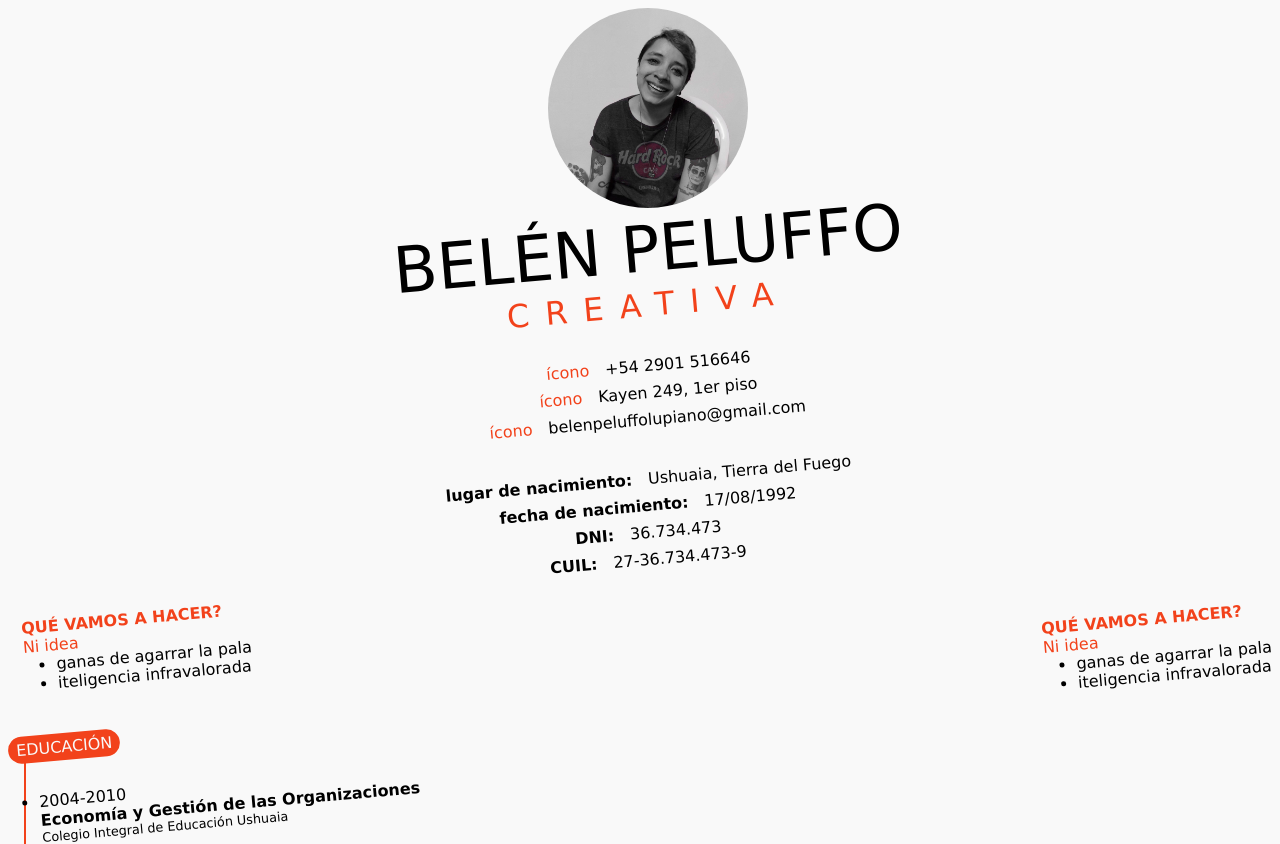
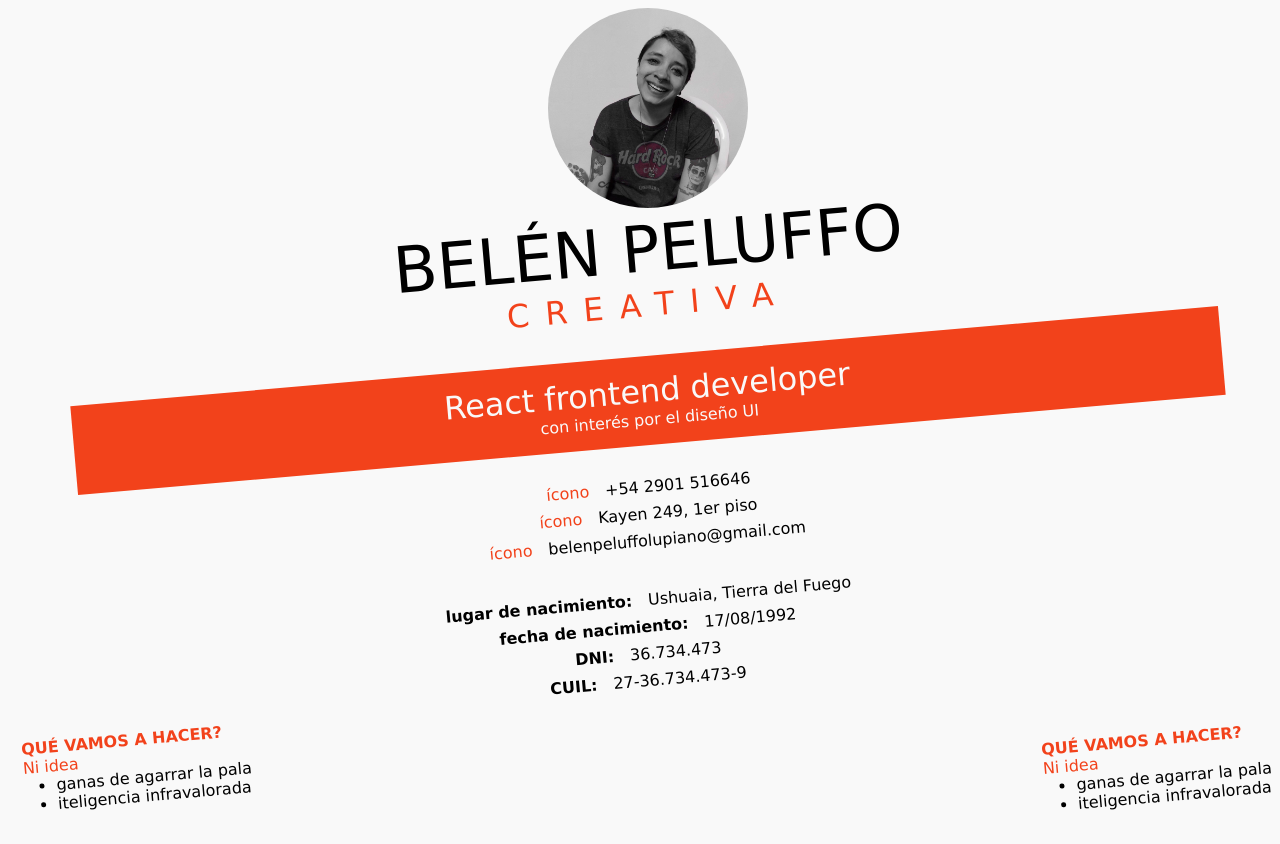
Before and after one commit to BelenPeluffo/curriculum-vitae, a React (Vite) app: page / in a window 1280 px wide. Shown: the top 844 px of the page. Built offline with nearby package versions, Linux system fonts and the light colour scheme.

Commit message:
feat (BioContainer): adds stiles for titles.

```diff
--- a/src/app.module.css
+++ b/src/app.module.css
@@ -86,3 +86,14 @@ ul {
 .itemDescription {
   font-size: var(--small-size);
 }
+
+.bioText,
+.bioSubtitle {
+  font-size: var(--subtitle-size);
+  text-align: center;
+  color: var(--light-secondary);
+}
+
+.bioSubtitle {
+  font-size: var(--regular-size);
+}
--- /dev/null
+++ b/src/components/BioContainer/BioContainer.jsx
@@ -0,0 +1,19 @@
+import styles from "../../app.module.css";
+
+const BioContainer = ({ bio }) => {
+  return (
+    <div
+      style={{
+        padding: "16px",
+        backgroundColor: "var(--brand-orange)",
+        margin: "32px 64px",
+      }}
+      className={styles.rotatedText}
+    >
+      <div className={styles.bioText}>{bio.title}</div>
+      <div className={styles.bioSubtitle}>{bio.subtitle}</div>
+    </div>
+  );
+};
+
+export default BioContainer;
--- a/src/pages/Home.jsx
+++ b/src/pages/Home.jsx
@@ -1,10 +1,10 @@
 import ProfileCard from "../components/ProfileCard/ProfileCard";
 import profilePic from "../assets/images/26170583_10213023271648707_1006969560875683411_o.jpg";
-import ContactItem from "../components/ContactItem/ContactItem";
 import AnnotationContainer from "../components/AnnotationContainer/AnnotationContainer";
 import MainDataContainer from "../components/MainDataContainer/MainDataContainer";
 import ContactData from "./ContactData";
 import PersonalData from "./PersonalData";
+import BioContainer from "../components/BioContainer/BioContainer";
 
 const mockAnnItems = ["ganas de agarrar la pala", "iteligencia infravalorada"];
 const mockMainItems = [
@@ -40,6 +40,10 @@ const mockPersonalInfo = [
   { label: "DNI", value: "36.734.473" },
   { label: "CUIL", value: "27-36.734.473-9" },
 ];
+const mockBio = {
+  title: "React frontend developer",
+  subtitle: "con interés por el diseño UI",
+};
 
 const Home = () => {
   //   const { data } = useContext(AppContext);
@@ -51,6 +55,7 @@ const Home = () => {
         title={"CREATIVA"}
         photo={profilePic}
       />
+      <BioContainer bio={mockBio} />
       <ContactData items={mockContactInfo} />
       <PersonalData items={mockPersonalInfo} />
       <div
```
